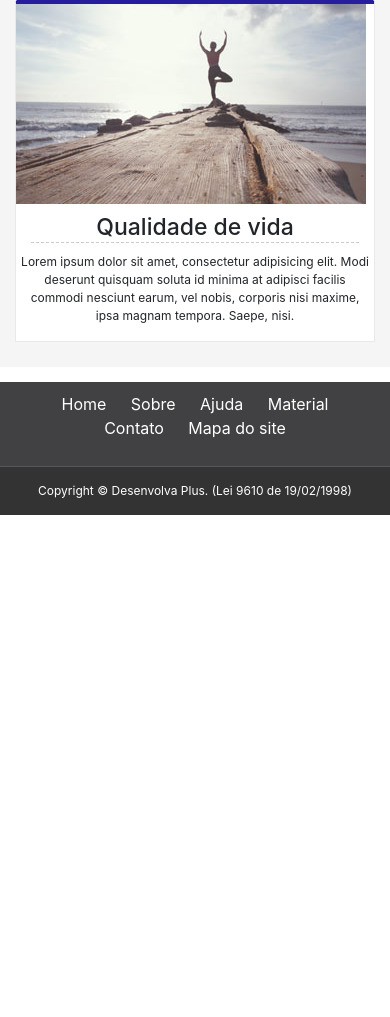
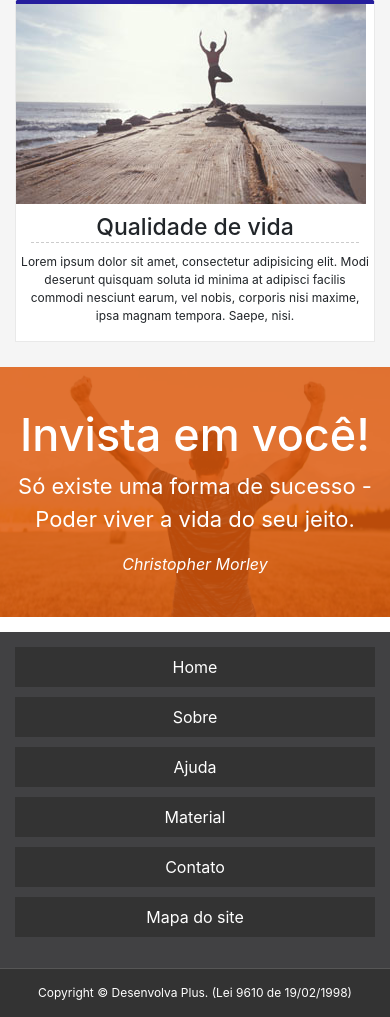
Before and after one commit to allanCastro497/kennedymkt.com.br, a PHP site: page / in a window 390 px wide. Shown: the part 1528-2545 px from the top of the page. Before the commit the page ends 2043 px from the top, so only its background shows below. Run offline with PHP 8.4, Linux system fonts and the light colour scheme; data that the repository does not hold is empty; some libraries are stand-ins or nearby versions.

Commit message:
criando segunda sessão e arrumando layout do mobile

```diff
--- a/css/style.css
+++ b/css/style.css
@@ -35,6 +35,12 @@ body {
 }
 .align-text-center {
 	text-align: center;
+}
+.align-text-left {
+	text-align: left;
+}
+.align-text-right {
+	text-align: right;
 }
 /*custom rules*/
 /*Topo*/
@@ -173,6 +179,26 @@ menu-footer {
 	font-size: 12px;
 	text-align: center
 }
+.bg-crescimento {
+	background: url(../imagens/crescimento.jpg) no-repeat center;
+	background-attachment: fixed;
+	background-size: cover;
+}
+.bg-orange {
+	background: rgba(220, 82, 0, 0.8);
+	color: #fff;
+	display: flex;
+	align-items: center;
+	justify-content: center;
+	flex-flow: column;
+	min-height: 250px;
+}
+.bg-orange h2 {
+	font-size: 45px;
+}
+.bg-orange p {
+	font-size: 22px;
+}
 
 
 /*mobile*/
@@ -235,6 +261,17 @@ menu-footer {
 	ul.navbar-nav {
 	    background: #fff;
 	}
+	.menu-footer li {
+		display: block;
+		width: 100%;
+		margin: 5px 0;
+	}
+	.menu-footer li a {
+		background: #333;
+		width: 100%;
+		display: block;
+	}
+
 }
 .slicknav_menu {
 	display:none;
--- a/index.php
+++ b/index.php
@@ -1,7 +1,7 @@
 <?
 $h1         = 'Desenvolva plus';
 $title      = 'Desenvolva plus';
-$desc       = 'Desenvolva plus, aqui nossos foco não é postar mensagens de motivação, até por quê a motivação vem de dentro de cada um.';
+$desc       = 'Desenvolva plus, aqui nossos foco não é postar mensagens de motivação, até por quê a motivação vem de dentro de cada um, apenas mostraremos algumas verdades.';
 $key        = 'uuuuuuuuuu, jjjjjjjjjjjj, lllllllllll';
 $var        = 'Desenvolva plus';
 include('inc/head.php');
@@ -54,7 +54,13 @@ include('inc/head.php');
 	</section>
 	<section>
 		<article>
-
+			<div class="bg-crescimento">
+				<div class="bg-orange">
+					<h2 class="align-text-center">Invista em você!</h2>
+					<p class="align-text-center">Só existe uma forma de sucesso - Poder viver a vida do seu jeito.</p>
+					<cite class="align-text-center">Christopher Morley</cite>
+				</div>
+			</div>
 		</article>
 	</section>
 </main>
```
Also changed, not shown: imagens/crescimento.jpg (added).
